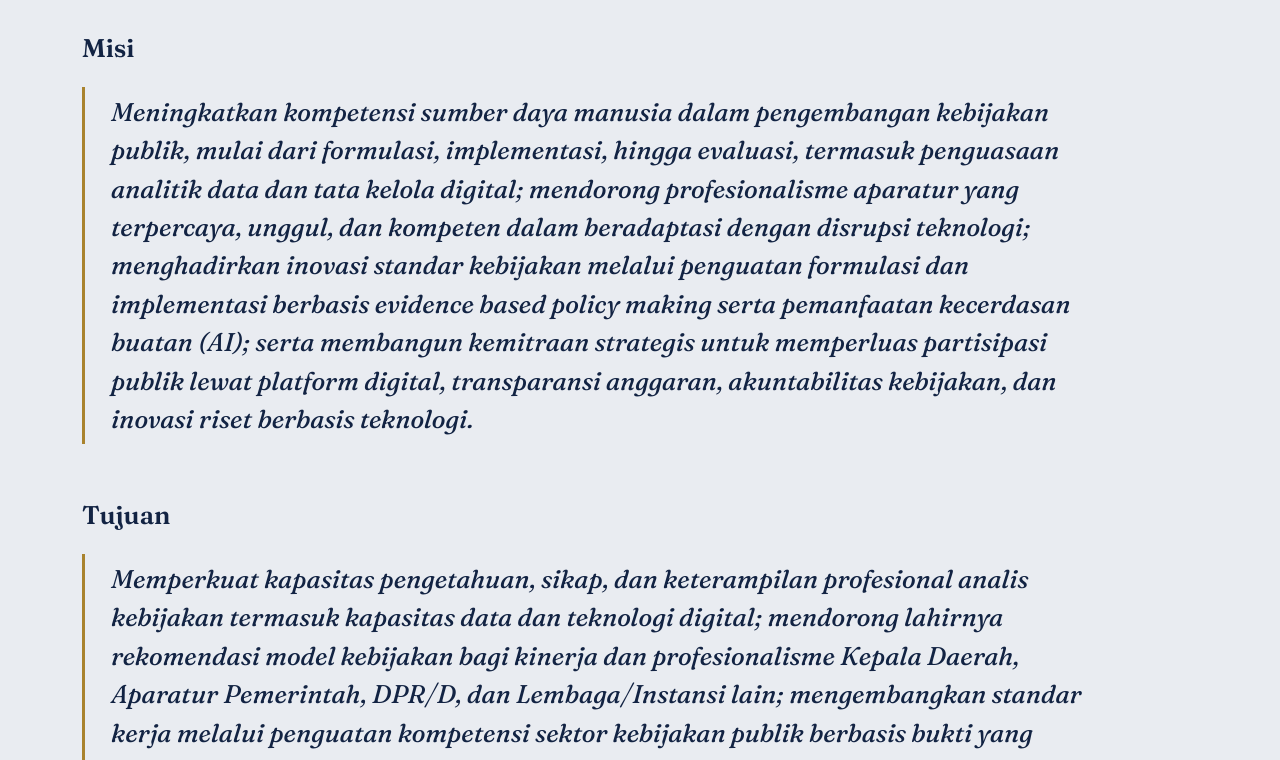
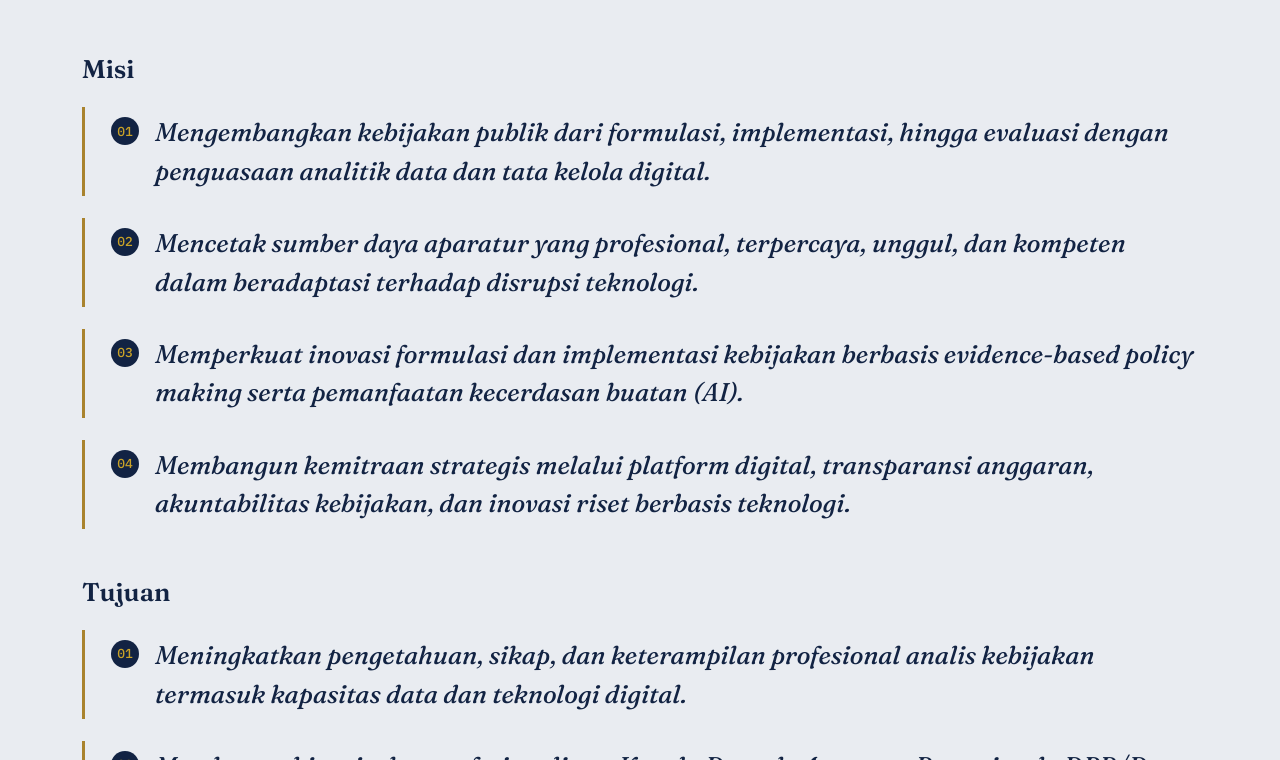
Before and after one commit to bintaaanggg/akapi-fullstack, a React (Vite) app in the folder frontend/: page / in a window 1280 px wide. Shown: the part 2040-2800 px from the top of the page. Built offline with nearby package versions, Linux system fonts and the light colour scheme; no server answers.

Commit message:
Revisi Misi Tujuan pakai angka, tambah logo, tambah menu Pelatihan

```diff
--- a/frontend/src/App.jsx
+++ b/frontend/src/App.jsx
@@ -7,6 +7,7 @@ import Colophon from './components/Colophon.jsx';
 import About from './components/About.jsx';
 import VisiMisi from './components/VisiMisi.jsx';
 import Pengurus from './components/Pengurus.jsx';
+import Pelatihan from "./components/pelatihan.jsx";
 import Agenda from './components/Agenda.jsx';
 import Contact from './components/Contact.jsx';
 import Footer from './components/Footer.jsx';
@@ -39,6 +40,7 @@ export default function App() {
         <About />
         <VisiMisi />
         <Pengurus data={pengurusData} />
+        <Pelatihan />
         <Agenda data={agendaData} />
         <Contact />
       </div>
--- a/frontend/src/components/Nav.jsx
+++ b/frontend/src/components/Nav.jsx
@@ -1,10 +1,12 @@
 import { useEffect, useState } from 'react';
+import logoAkapi from '../assets/logo-akapi.jpeg';
 
 const LINKS = [
   { id: 'beranda', label: 'Beranda' },
   { id: 'tentang', label: 'Tentang' },
-  { id: 'visi', label: 'Visi & Misi' },
+  { id: 'visimisi', label: 'Visi & Misi' },
   { id: 'pengurus', label: 'Pengurus' },
+  { id: 'pelatihan', label: 'Pelatihan' },
   { id: 'agenda', label: 'Agenda' },
   { id: 'kontak', label: 'Kontak' }
 ];
@@ -28,7 +30,7 @@ export default function Nav() {
     <nav className="topnav" aria-label="Navigasi utama">
       <div className="topnav-inner">
         <div className="topnav-brand">
-          <span className="topnav-mark">A</span>
+          <img src={logoAkapi} alt="Logo AKAPI" className="topnav-mark" />
           <span className="topnav-name">AKAPI</span>
         </div>
 
--- a/frontend/src/components/VisiMisi.jsx
+++ b/frontend/src/components/VisiMisi.jsx
@@ -1,9 +1,37 @@
+const MISI = [
+  'Mengembangkan kebijakan publik dari formulasi, implementasi, hingga evaluasi dengan penguasaan analitik data dan tata kelola digital.',
+  'Mencetak sumber daya aparatur yang profesional, terpercaya, unggul, dan kompeten dalam beradaptasi terhadap disrupsi teknologi.',
+  'Memperkuat inovasi formulasi dan implementasi kebijakan berbasis evidence-based policy making serta pemanfaatan kecerdasan buatan (AI).',
+  'Membangun kemitraan strategis melalui platform digital, transparansi anggaran, akuntabilitas kebijakan, dan inovasi riset berbasis teknologi.'
+];
+
+const TUJUAN = [
+  'Meningkatkan pengetahuan, sikap, dan keterampilan profesional analis kebijakan termasuk kapasitas data dan teknologi digital.',
+  'Mendorong kinerja dan profesionalisme Kepala Daerah, Aparatur Pemerintah, DPR/D, dan Lembaga/Instansi lain melalui rekomendasi model kebijakan.',
+  'Mengembangkan standar kerja bagi penguatan kompetensi sektor kebijakan publik berbasis bukti yang didukung teknologi analitik data.',
+  'Mendorong integrasi tata kelola digital dan keterbukaan data yang selaras dengan agenda perlindungan data pribadi dan keamanan siber.'
+];
+
+function NumberedList({ items }) {
+  return (
+    <ol className="num-list">
+      {items.map((text, i) => (
+        <li key={i}>
+          <span className="num-badge">{String(i + 1).padStart(2, '0')}</span>
+          <span>{text}</span>
+        </li>
+      ))}
+    </ol>
+  );
+}
+
 export default function VisiMisi() {
   return (
     <section className="sec" id="visimisi">
       <div className="container">
         <div className="sec-head">
           <div>
+            <div className="sec-index">Bab 02</div>
             <h2>Visi &amp; Misi</h2>
           </div>
           <p>Arah dan agenda strategis AKAPI dalam memperkuat kebijakan publik Indonesia.</p>
@@ -15,16 +43,12 @@ export default function VisiMisi() {
         </div>
 
         <div className="point-heading">Misi</div>
-        <div className="visi-quote">
-          Meningkatkan kompetensi sumber daya manusia dalam pengembangan kebijakan publik, mulai dari formulasi, implementasi, hingga evaluasi, termasuk penguasaan analitik data dan tata kelola digital; mendorong profesionalisme aparatur yang terpercaya, unggul, dan kompeten dalam beradaptasi dengan disrupsi teknologi; menghadirkan inovasi standar kebijakan melalui penguatan formulasi dan implementasi berbasis evidence based policy making serta pemanfaatan kecerdasan buatan (AI); serta membangun kemitraan strategis untuk memperluas partisipasi publik lewat platform digital, transparansi anggaran, akuntabilitas kebijakan, dan inovasi riset berbasis teknologi.
-        </div>
+        <NumberedList items={MISI} />
 
         <div className="point-heading">Tujuan</div>
-        <div className="visi-quote">
-          Memperkuat kapasitas pengetahuan, sikap, dan keterampilan profesional analis kebijakan termasuk kapasitas data dan teknologi digital; mendorong lahirnya rekomendasi model kebijakan bagi kinerja dan profesionalisme Kepala Daerah, Aparatur Pemerintah, DPR/D, dan Lembaga/Instansi lain; mengembangkan standar kerja melalui penguatan kompetensi sektor kebijakan publik berbasis bukti yang didukung teknologi analitik data; serta mendorong integrasi tata kelola digital yang selaras dengan agenda perlindungan data pribadi dan keamanan siber.
-        </div>
+        <NumberedList items={TUJUAN} />
 
-        <div className="sasaran-box">
+               <div className="sasaran-box">
           <strong>Sasaran.</strong> Meningkatkan independensi dan netralitas, profesionalisme kinerja, integritas, kualitas pelayanan publik, pengawasan dan akuntabilitas — termasuk akuntabilitas digital dan transparansi anggaran berbasis dashboard.
         </div>
       </div>
--- /dev/null
+++ b/frontend/src/components/pelatihan.jsx
@@ -0,0 +1,19 @@
+export default function Pelatihan() {
+  return (
+    <section className="sec" id="pelatihan">
+      <div className="container">
+        <div className="sec-head">
+          <div>
+            <div className="sec-index">Bab 05</div>
+            <h2>Pelatihan</h2>
+          </div>
+          <p>Program pengembangan kapasitas dan pelatihan AKAPI bagi analis kebijakan publik.</p>
+        </div>
+
+        <div className="visi-quote">
+          Konten pelatihan akan segera diperbarui lewat panel Admin.
+        </div>
+      </div>
+    </section>
+  );
+}
--- a/frontend/src/styles/style.css
+++ b/frontend/src/styles/style.css
@@ -274,3 +274,7 @@ footer ul{ list-style:none; margin:0; padding:0; display:flex; flex-direction:co
 
 .point-heading{ font-family:'Fraunces', serif; font-weight:600; color:var(--ink); font-size:1.6rem; margin:44px 0 18px; }
 .point-heading:first-of-type{ margin-top:0; }
+
+.num-list{ list-style:none; margin:0 0 44px; padding:0; display:flex; flex-direction:column; gap:22px; }
+.num-list li{ display:flex; gap:16px; align-items:flex-start; border-left:3px solid var(--brass); padding:6px 0 6px 26px; font-family:'Fraunces',serif; font-style:italic; font-weight:450; font-size:clamp(1.2rem,2.4vw,1.6rem); line-height:1.5; color:var(--ink); }
+.num-badge{ font-family:'IBM Plex Mono',monospace; font-style:normal; font-size:13px; color:var(--brass-bright); background:var(--ink); width:28px; height:28px; border-radius:50%; display:flex; align-items:center; justify-content:center; flex-shrink:0; margin-top:4px; }
```
Also changed, not shown: frontend/src/assets/logo-akapi.jpeg (added).
